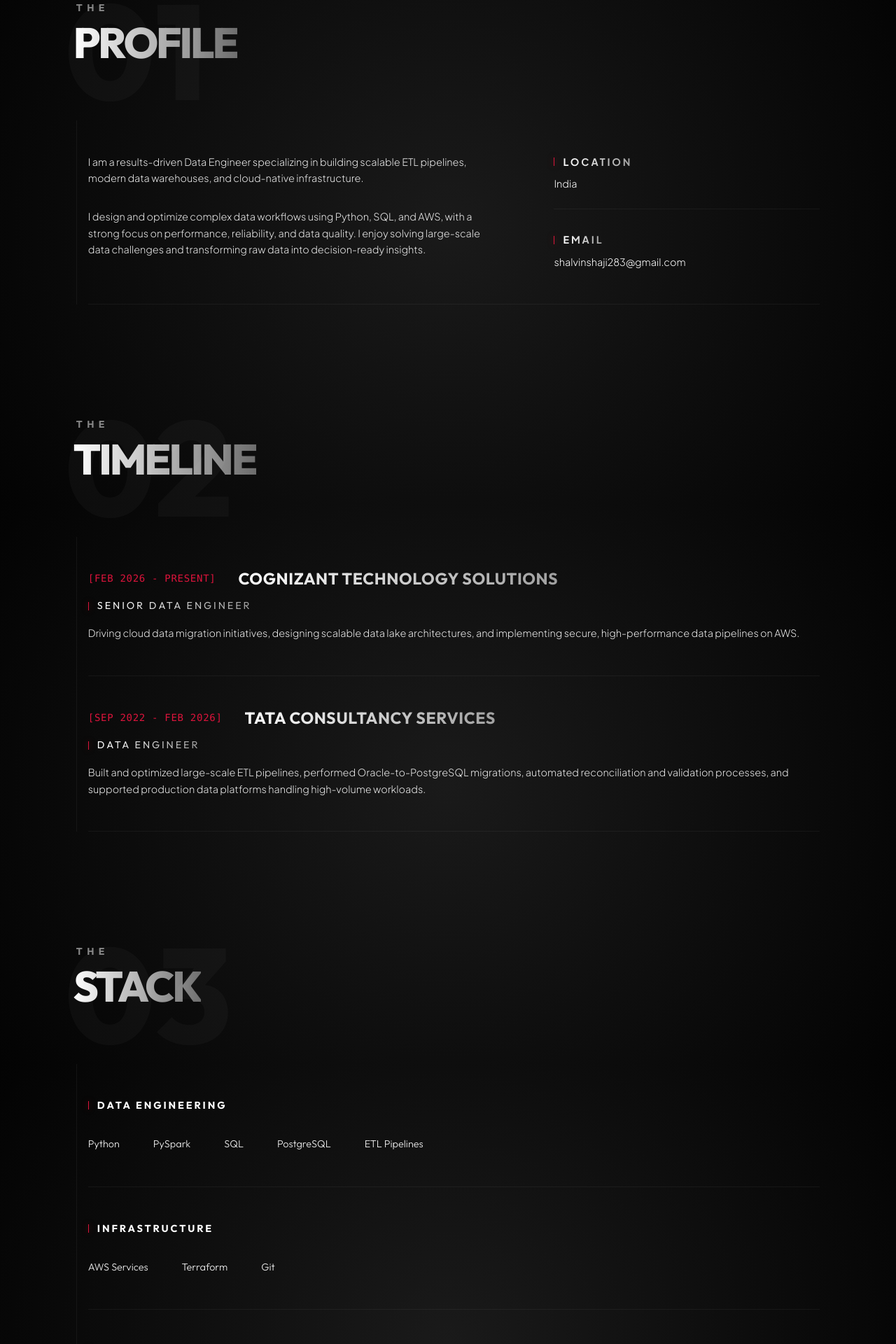
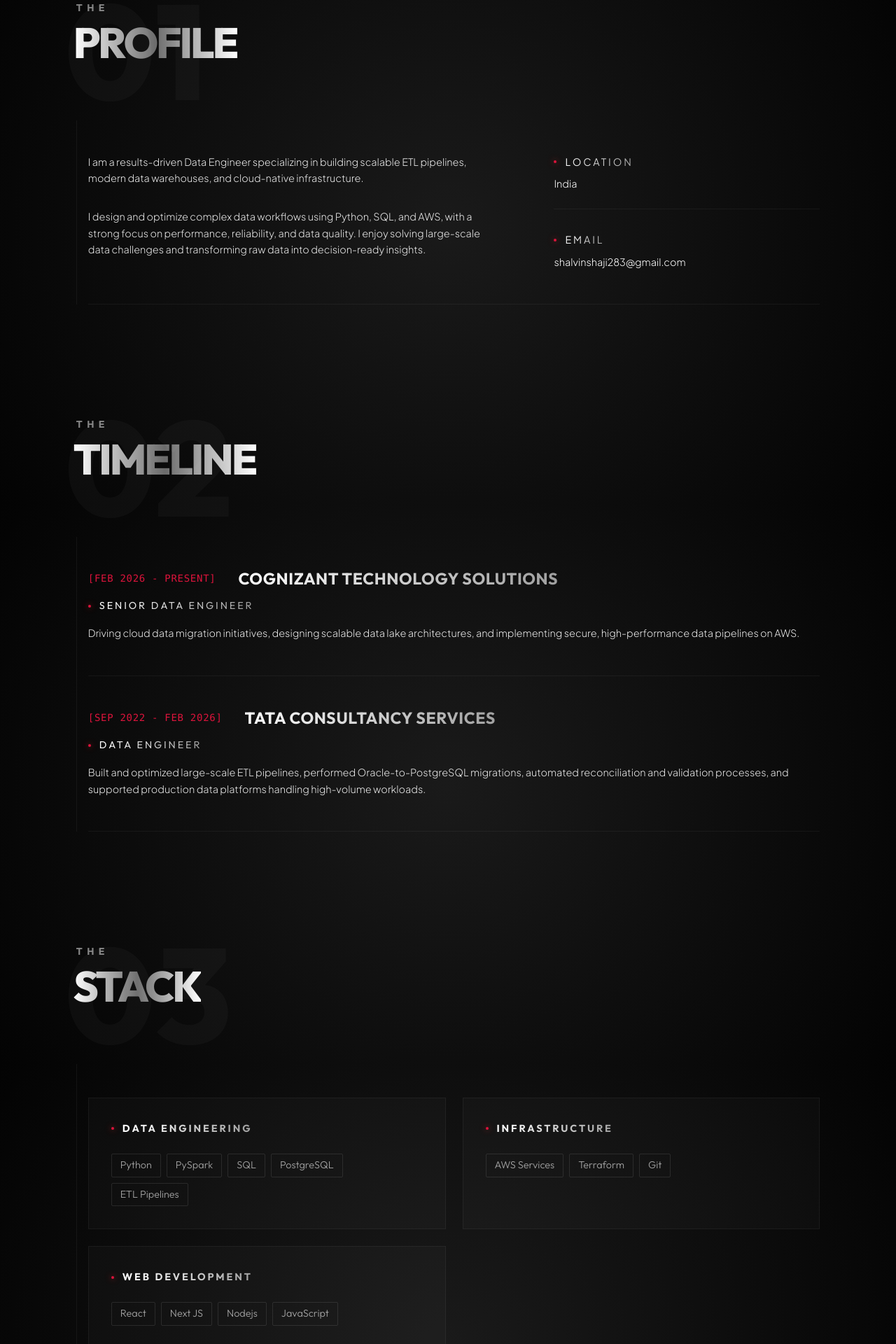
Before and after one commit to ShalvinShaji/new-portfolio, a React (Vite) app: page / in a window 1280 px wide. Shown: the part 880-2800 px from the top of the page at 70% size. Built offline with nearby package versions, Linux system fonts and the light colour scheme.

Commit message:
skills section redesigned

```diff
--- a/package.json
+++ b/package.json
@@ -10,14 +10,12 @@
     "preview": "vite preview"
   },
   "dependencies": {
-    "framer-motion": "^12.23.26",
     "react": "^19.2.0",
     "react-dom": "^19.2.0",
     "react-icons": "^5.5.0"
   },
   "devDependencies": {
     "@eslint/js": "^9.39.1",
-    "@tailwindcss/vite": "^4.1.18",
     "@types/react": "^19.2.5",
     "@types/react-dom": "^19.2.3",
     "@vitejs/plugin-react": "^5.1.1",
--- a/src/components/About.jsx
+++ b/src/components/About.jsx
@@ -1,5 +1,4 @@
 import React, { memo } from 'react';
-import { motion } from 'framer-motion';
 import { portfolioData } from '../data/portfolio';
 
 const About = memo(() => {
@@ -23,14 +22,11 @@ const About = memo(() => {
 
           <div className="flex flex-col relative z-10">
             <span className="font-heading text-size-nano font-bold text-text-white uppercase tracking-[0.4rem] mb-2 opacity-50">{about.prefix}</span>
-            <motion.h2
-              initial={{ backgroundPosition: '200% 0' }}
-              whileInView={{ backgroundPosition: '-200% 0' }}
-              transition={{ duration: 1.5, ease: "easeOut" }}
-              className="font-heading text-size-h1 font-extrabold uppercase tracking-tighter leading-none ml-[-4px] bg-gradient-to-r from-text-white via-text-white/40 to-text-white bg-[length:200%_auto] bg-clip-text text-transparent group-hover:animate-shimmer"
+            <h2
+              className="font-heading text-size-h1 font-extrabold uppercase tracking-tighter leading-none ml-[-4px] bg-gradient-to-r from-text-white via-text-white/40 to-text-white bg-clip-text text-transparent"
             >
               {about.title}
-            </motion.h2>
+            </h2>
           </div>
         </div>
 
@@ -58,8 +54,8 @@ const About = memo(() => {
                   {Object.entries(quickInfo).map(([key, value]) => (
                     <div key={key} className="flex flex-col gap-1 border-b border-border-faint pb-6 last:border-none last:pb-0">
                       <div className="flex items-center gap-3 mb-1">
-                        <div className="w-[1px] h-3 bg-crimson shadow-[0_0_8px_rgba(220,38,38,0.5)]"></div>
-                        <span className="text-size-nano font-bold uppercase tracking-[0.2em] bg-gradient-to-r from-text-white to-text-white/60 bg-clip-text text-transparent text-size-tiny">
+                        <div className="w-1 h-1 bg-crimson rounded-full shadow-[0_0_8px_rgba(220,38,38,0.8)]"></div>
+                        <span className="text-size-nano  uppercase tracking-[0.2em] bg-gradient-to-r from-text-white to-text-white/60 bg-clip-text text-transparent text-size-tiny">
                           {key}
                         </span>
                       </div>
--- a/src/components/Experience.jsx
+++ b/src/components/Experience.jsx
@@ -1,7 +1,6 @@
 import React, { memo } from 'react';
 import { portfolioData } from '../data/portfolio';
 
-import { motion } from 'framer-motion';
 
 const Experience = memo(() => {
   const { experience } = portfolioData;
@@ -21,14 +20,11 @@ const Experience = memo(() => {
 
           <div className="flex flex-col relative z-10">
             <span className="font-heading text-size-nano font-bold text-text-white uppercase tracking-[0.4rem] mb-2 opacity-50">{experienceTitle.prefix}</span>
-            <motion.h2
-              initial={{ backgroundPosition: '200% 0' }}
-              whileInView={{ backgroundPosition: '-200% 0' }}
-              transition={{ duration: 1.5, ease: "easeOut" }}
-              className="font-heading text-size-h1 font-extrabold uppercase tracking-tighter leading-none ml-[-4px] bg-gradient-to-r from-text-white via-text-white/40 to-text-white bg-[length:200%_auto] bg-clip-text text-transparent group-hover:animate-shimmer"
+            <h2
+              className="font-heading text-size-h1 font-extrabold uppercase tracking-tighter leading-none ml-[-4px] bg-gradient-to-r from-text-white via-text-white/40 to-text-white bg-clip-text text-transparent"
             >
               {experienceTitle.title}
-            </motion.h2>
+            </h2>
           </div>
         </div>
 
@@ -36,14 +32,14 @@ const Experience = memo(() => {
           {experience.map((exp, index) => (
             <div
               key={index}
-              className={`flex flex-col md:flex-row gap-8 md:gap-12 py-12 border-b border-border-faint transition-all duration-300 md:hover:bg-text-white/[0.01] md:hover:pl-4 relative`}
+              className={`flex flex-col md:flex-row gap-8 md:gap-12 py-12 border-b border-border-faint relative`}
             >
 
               <div className="flex-1 flex flex-col gap-4">
                 <div className="flex items-center gap-8 flex-wrap">
                   <span className="font-mono text-size-nano text-crimson tracking-wider uppercase">[{exp.period}]</span>
                   <div className="flex items-center gap-3">
-                    {/* <div className="w-[1px] h-4 bg-crimson shadow-[0_0_8px_rgba(220,38,38,0.5)]"></div> */}
+
                     <h3 className="font-heading text-size-sub font-bold uppercase tracking-wide leading-none bg-gradient-to-r from-text-white to-text-white/60 bg-clip-text text-transparent">
                       {exp.company}
                     </h3>
@@ -51,7 +47,7 @@ const Experience = memo(() => {
                 </div>
                 <div className="flex flex-col gap-4 w-full">
                    <div className="flex items-center gap-3">
-                     <div className="w-[1px] h-3 bg-crimson shadow-[0_0_8px_rgba(220,38,38,0.5)]"></div>
+                     <div className="w-1 h-1 bg-crimson rounded-full shadow-[0_0_8px_rgba(220,38,38,0.8)]"></div>
                      <span className="font-heading text-size-tiny  uppercase tracking-[0.2em] bg-gradient-to-r from-text-white to-text-white/60 bg-clip-text text-transparent">
                        {exp.role}
                      </span>
--- a/src/components/Hero.jsx
+++ b/src/components/Hero.jsx
@@ -30,7 +30,7 @@ const Hero = memo(() => {
               href={portfolioData.personalInfo.socialLinks.linkedin}
               target="_blank"
               rel="noopener noreferrer"
-              className="text-text-white/60 hover:text-crimson transition-colors duration-300"
+              className="text-text-white/60"
               aria-label="LinkedIn"
             >
               <FiLinkedin size={18} strokeWidth={1.5} />
@@ -39,7 +39,7 @@ const Hero = memo(() => {
               href={portfolioData.personalInfo.socialLinks.github}
               target="_blank"
               rel="noopener noreferrer"
-              className="text-text-white/60 hover:text-crimson transition-colors duration-300"
+              className="text-text-white/60"
               aria-label="GitHub"
             >
               <FiGithub size={18} strokeWidth={1.5} />
@@ -48,7 +48,7 @@ const Hero = memo(() => {
               href={portfolioData.personalInfo.socialLinks.instagram}
               target="_blank"
               rel="noopener noreferrer"
-              className="text-text-white/60 hover:text-crimson transition-colors duration-300"
+              className="text-text-white/60"
               aria-label="Instagram"
             >
               <FiInstagram size={18} strokeWidth={1.5} />
--- a/src/components/Projects.jsx
+++ b/src/components/Projects.jsx
@@ -1,7 +1,6 @@
 import React, { memo } from 'react';
 import { portfolioData } from '../data/portfolio';
 
-import { motion } from 'framer-motion';
 
 const Projects = memo(() => {
   const { projects } = portfolioData;
@@ -21,14 +20,11 @@ const Projects = memo(() => {
 
           <div className="flex flex-col relative z-10">
             <span className="font-heading text-size-nano font-bold text-text-white uppercase tracking-[0.4rem] mb-2 opacity-50">{projectsTitle.prefix}</span>
-            <motion.h2
-              initial={{ backgroundPosition: '200% 0' }}
-              whileInView={{ backgroundPosition: '-200% 0' }}
-              transition={{ duration: 1.5, ease: "easeOut" }}
-              className="font-heading text-size-h1 font-extrabold uppercase tracking-tighter leading-none ml-[-4px] bg-gradient-to-r from-text-white via-text-white/40 to-text-white bg-[length:200%_auto] bg-clip-text text-transparent group-hover:animate-shimmer"
+            <h2
+              className="font-heading text-size-h1 font-extrabold uppercase tracking-tighter leading-none ml-[-4px] bg-gradient-to-r from-text-white via-text-white/40 to-text-white bg-clip-text text-transparent"
             >
               {projectsTitle.title}
-            </motion.h2>
+            </h2>
           </div>
         </div>
 
@@ -36,16 +32,16 @@ const Projects = memo(() => {
           {projects.map((project, index) => (
             <div
               key={project.id}
-              className={`flex flex-col md:flex-row justify-between items-start py-16 border-b border-border-faint transition-all duration-300 md:hover:bg-text-white/[0.02] md:hover:pl-4 group`}
+              className={`flex flex-col md:flex-row justify-between items-start py-16 border-b border-border-faint group`}
             >
               <div className="flex-1">
-                <h3 className="font-heading text-size-h2 font-bold text-text-white mb-4 transition-colors duration-300 md:group-hover:text-crimson">
+                <h3 className="font-heading text-size-h2 font-bold text-text-white mb-4">
                   {project.title}
                 </h3>
                 <div className="flex gap-6 mt-4">
                   <a
                     href={project.links.demo}
-                    className="font-heading text-size-tiny font-light text-text-white/90 relative transition-colors duration-300 md:hover:text-crimson after:content-[''] after:absolute after:bottom-[-4px] after:left-0 after:w-0 after:h-[1px] after:bg-crimson after:transition-all after:duration-300 md:hover:after:w-full"
+                    className="font-heading text-size-tiny font-light text-text-white/90 relative"
                     target="_blank"
                     rel="noopener noreferrer"
                     aria-label={`Live demo of ${project.title}`}
@@ -54,7 +50,7 @@ const Projects = memo(() => {
                   </a>
                   <a
                     href={project.links.project}
-                    className="font-heading text-size-tiny font-light text-text-white/90 relative transition-colors duration-300 md:hover:text-crimson after:content-[''] after:absolute after:bottom-[-4px] after:left-0 after:w-0 after:h-[1px] after:bg-crimson after:transition-all after:duration-300 md:hover:after:w-full"
+                    className="font-heading text-size-tiny font-light text-text-white/90 relative"
                     target="_blank"
                     rel="noopener noreferrer"
                     aria-label={`View code for ${project.title}`}
--- a/src/components/Skills.jsx
+++ b/src/components/Skills.jsx
@@ -1,7 +1,6 @@
 import React, { memo } from 'react';
 import { portfolioData } from '../data/portfolio';
 
-import { motion } from 'framer-motion';
 
 const Skills = memo(() => {
   const { skills } = portfolioData;
@@ -21,45 +20,45 @@ const Skills = memo(() => {
 
           <div className="flex flex-col relative z-10">
             <span className="font-heading text-size-nano font-bold text-text-white uppercase tracking-[0.4rem] mb-2 opacity-50">{skillsTitle.prefix}</span>
-            <motion.h2
-              initial={{ backgroundPosition: '200% 0' }}
-              whileInView={{ backgroundPosition: '-200% 0' }}
-              transition={{ duration: 1.5, ease: "easeOut" }}
-              className="font-heading text-size-h1 font-extrabold uppercase tracking-tighter leading-none ml-[-4px] bg-gradient-to-r from-text-white via-text-white/40 to-text-white bg-[length:200%_auto] bg-clip-text text-transparent group-hover:animate-shimmer"
+            <h2
+              className="font-heading text-size-h1 font-extrabold uppercase tracking-tighter leading-none ml-[-4px] bg-gradient-to-r from-text-white via-text-white/40 to-text-white bg-clip-text text-transparent"
             >
               {skillsTitle.title}
-            </motion.h2>
+            </h2>
           </div>
         </div>
 
-        <div className="flex flex-col pl-4 border-l border-border-faint">
-           {Object.entries(skills).map(([category, items]) => (
-              <div
-                key={category}
-                className={`flex flex-col gap-8 items-start py-12 border-b border-border-faint transition-all duration-300 md:hover:bg-text-white/[0.02] md:hover:pl-4`}
-              >
-                <div className="w-full">
+        <div className="pl-4 border-l border-border-faint h-full">
+          <div className="py-12 border-b border-border-faint">
+            <div className="grid grid-cols-1 md:grid-cols-2 gap-6">
+              {Object.entries(skills).map(([category, items], index) => (
+                <div
+                  key={category}
+                  className="group flex flex-col gap-6 p-8 bg-text-white/[0.02] border border-border-faint"
+                >
+                  {/* Category Header */}
                   <div className="flex items-center gap-3">
-                    <div className="w-[1px] h-3 bg-crimson shadow-[0_0_8px_rgba(220,38,38,0.5)]"></div>
-                    <span className="font-heading text-size-tiny font-bold text-text-white uppercase tracking-[0.2em]">
-                      {category.replace('_', ' ')}
-                    </span>
+                     <div className="w-1 h-1 bg-crimson rounded-full shadow-[0_0_8px_rgba(220,38,38,0.8)]"></div>
+                     <h3 className="font-heading text-size-tiny font-bold uppercase tracking-[0.2em] bg-gradient-to-r from-text-white to-text-white/60 bg-clip-text text-transparent">
+                       {category.replace('_', ' ')}
+                     </h3>
                   </div>
-                </div>
-                <div className="w-full">
-                  <div className="flex flex-wrap gap-x-12 gap-y-4">
+
+                  {/* Skills Grid */}
+                  <div className="flex flex-wrap gap-2">
                     {items.map((skill, idx) => (
                       <span
                         key={idx}
-                        className="font-heading text-size-tiny text-text-white/90 font-light transition-all duration-300 inline-block cursor-default md:hover:text-crimson md:hover:translate-x-[5px]"
+                        className="font-heading text-size-tiny text-text-white/60 font-light px-3 py-1 border border-text-white/10 rounded-sm cursor-default"
                       >
                         {skill}
                       </span>
                     ))}
                   </div>
                 </div>
-              </div>
-           ))}
+              ))}
+            </div>
+          </div>
         </div>
       </div>
     </section>
--- a/src/components/SocialSidebar.jsx
+++ b/src/components/SocialSidebar.jsx
@@ -15,7 +15,7 @@ const SocialSidebar = () => {
           href={socialLinks.linkedin}
           target="_blank"
           rel="noopener noreferrer"
-          className="text-text-white/40 hover:text-crimson transition-all duration-300 transform md:hover:-translate-x-1 hover:-translate-y-1 md:hover:-translate-y-0"
+          className="text-text-white/40"
           aria-label="LinkedIn"
         >
           <FiLinkedin size={18} strokeWidth={1.5} />
@@ -24,7 +24,7 @@ const SocialSidebar = () => {
           href={socialLinks.github}
           target="_blank"
           rel="noopener noreferrer"
-          className="text-text-white/40 hover:text-crimson transition-all duration-300 transform md:hover:-translate-x-1 hover:-translate-y-1 md:hover:-translate-y-0"
+          className="text-text-white/40"
           aria-label="GitHub"
         >
           <FiGithub size={18} strokeWidth={1.5} />
@@ -33,7 +33,7 @@ const SocialSidebar = () => {
           href={socialLinks.instagram}
           target="_blank"
           rel="noopener noreferrer"
-          className="text-text-white/40 hover:text-crimson transition-all duration-300 transform md:hover:-translate-x-1 hover:-translate-y-1 md:hover:-translate-y-0"
+          className="text-text-white/40"
           aria-label="Instagram"
         >
           <FiInstagram size={18} strokeWidth={1.5} />
@@ -44,9 +44,7 @@ const SocialSidebar = () => {
       <div className="w-[1px] h-20 bg-border-faint hidden md:block"></div>
 
       {/* Vertical Label */}
-      <span className="font-heading text-[10px] uppercase tracking-[0.3em] text-text-white/20 vertical-text select-none rotate-90 mt-8 mb-4 hidden md:block">
-        {/* Follow */}
-      </span>
+
     </div>
   );
 };
```
Also changed, not shown: 1 other file (tests, documents, lock files or other folders).
